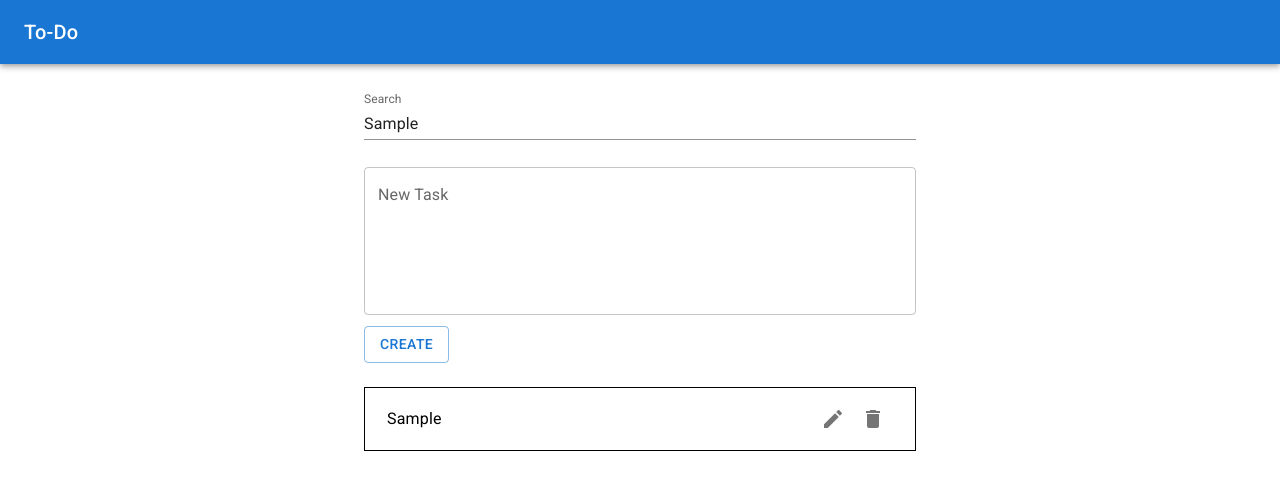
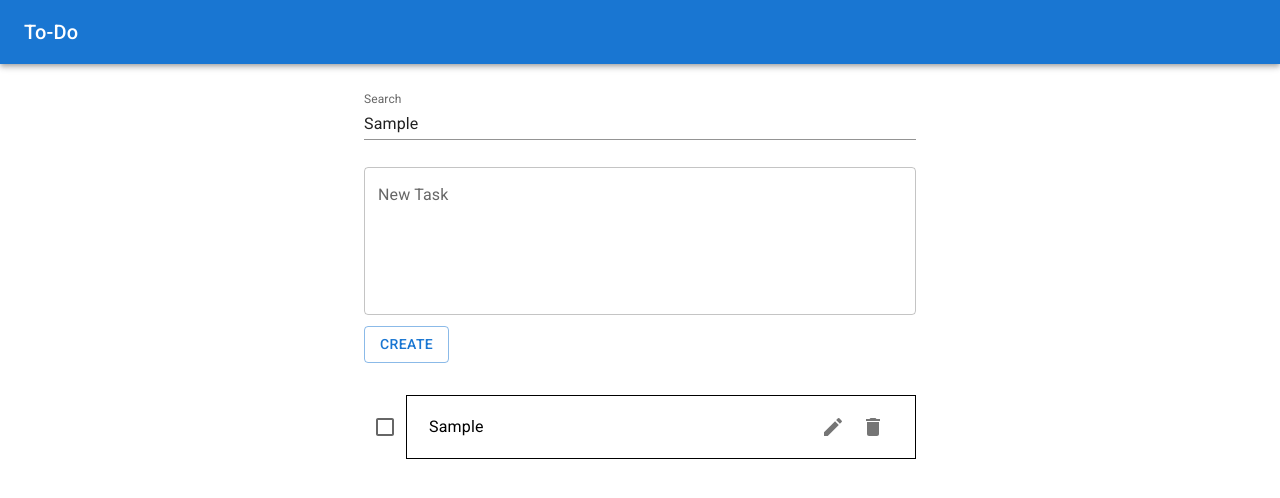
Before and after one commit to SoftBoy4k/To-Do, a React (Vite) app: page / in a window 1280 px wide. Both pictures are taken after typing "Sample", "Sample" into the empty fields and a click on the button "CREATE". Shown: the top 498 px of the page. Built offline with nearby package versions, Linux system fonts and the light colour scheme.

Commit message:
adding the ability to complete tasks

```diff
--- a/index.html
+++ b/index.html
@@ -5,7 +5,7 @@
     <link rel="icon" type="image/svg+xml" href="/vite.svg" />
     <meta name="viewport" content="width=device-width, initial-scale=1.0" />
     <link rel="stylesheet" href="https://fonts.googleapis.com/css?family=Roboto:300,400,500,700&display=swap"/>
-    <title>Vite + React + TS</title>
+    <title>To-Do</title>
   </head>
   <body>
     <div id="root"></div>
--- a/src/App.tsx
+++ b/src/App.tsx
@@ -20,43 +20,78 @@ function App() {
   const [tasks, setTasks] = useState(Array<Tasks>);
   const [isTaskChange, setIsTaskChange] = useState(false);
   const [idChangeableTask, setIdChangeableTask] = useState(NaN);
+  const [doneTasks, setDoneTasks] = useState(Array<Tasks>);
+
+
+  const getNewTasks = (arr: Array<Tasks>, id: number): Array<Tasks> => {
+    return arr.filter( el => el.id !== id )                                     // return array without task by given id
+  }
+
+  const getChoiceTasks = (arr: Array<Tasks>, id: number): Array<Tasks> => {
+    return arr.filter( el => el.id === id )
+  }
 
   const creatingTask = (): void => {
     if (taskValue.trim() === "") return;
-    setTasks([...tasks,
+    setTasks([
+      ...tasks,
       {
         id: idCreater++,
         text: taskValue.trim()
-      }]);
-      setTaskValue("");
+      }
+    ]);
+    setTaskValue("");
   }
 
-  const removingTask = (id: number): void => {
-    const newTasks: Array<Tasks> = tasks.filter( el => el.id !== id );
-    setTasks([...newTasks])
+  const removingTask = (id: number, isDoneTask: boolean): void => {
+    if (!isDoneTask) {
+      const newTasks: Array<Tasks> = getNewTasks(tasks, id);
+      setTasks([...newTasks]);
+    } else {
+      const newDoneTasks: Array<Tasks> = getNewTasks(doneTasks, id);
+      setDoneTasks([...newDoneTasks]);
+    }
+
   }
 
   const editTask = (id: number): void => {
-    const choiceTask: Array<Tasks> = tasks.filter( el => el.id === id );
+    const choiceTask: Array<Tasks> = getChoiceTasks(tasks, id);
     setTaskValue(choiceTask[0].text);
     setIsTaskChange(true);
-    setIdChangeableTask(id)
+    setIdChangeableTask(id);
   }
 
   const taskChange = (id: number): void => {
-    const tasksWithEditTask: Array<Tasks> = tasks.map( el => el.id === id ? {id: el.id, text: taskValue} : el);
+    const tasksWithEditTask: Array<Tasks> = tasks.map( el => el.id === id ? { id: el.id, text: taskValue } : el);
     setTasks(tasksWithEditTask);
     setTaskValue("");
     setIsTaskChange(false);
   }
 
-  const getSearchTasks = () => {
-    const value = searchValue.trim().toLowerCase()
+  const getSearchTasks = (): Array<Tasks[]> => {
+    const value = searchValue.trim().toLowerCase();
 		if (value.length > 0) {
-			return tasks.filter(el => el.text.toLowerCase().includes(value))
+      const filteredTasks: Array<Tasks> = tasks.filter(el => el.text.toLowerCase().includes(value));
+      const filteredDoneTasks: Array<Tasks> = doneTasks.filter(el => el.text.toLowerCase().includes(value));
+			return [filteredTasks, filteredDoneTasks];
 		} else {
-			return tasks
+			return [tasks, doneTasks];
 		}
+  }
+
+  const checkboxHandler = (checked: boolean, id: number): void => {
+    if (checked) {
+      const choiceTask: Array<Tasks> = getChoiceTasks(tasks, id);
+      removingTask(id, false);
+      setDoneTasks([...doneTasks, ...choiceTask]);
+    } else {
+      const newDoneTasks: Array<Tasks> = getNewTasks(doneTasks, id);
+      const choiceTask: Array<Tasks> = getChoiceTasks(doneTasks, id);
+      setDoneTasks([...newDoneTasks]);
+      setTasks([...tasks, ...choiceTask])
+    }
+
+
   }
 
   return (
@@ -65,7 +100,7 @@ function App() {
       <Container maxWidth="sm">
         <SearchBar value={searchValue} setValue={setSearchValue}/>
         <CreateTask value={taskValue} setValue={setTaskValue} addTask={creatingTask} isTaskChange={isTaskChange} taskChange={taskChange} idChangeableTask={idChangeableTask}/>
-        <TaskList tasks={getSearchTasks()} removingTask={removingTask} editTask={editTask}/>
+        <TaskList allTasks={getSearchTasks()} removingTask={removingTask} editTask={editTask} checkboxHandler={checkboxHandler}/>
       </Container>
     </>
   )
--- a/src/components/CreateTask.tsx
+++ b/src/components/CreateTask.tsx
@@ -9,25 +9,25 @@ interface CreateTaskProps {
     idChangeableTask: number
 }
 
-const CreateTask = ({value, setValue, addTask, isTaskChange, taskChange, idChangeableTask}: CreateTaskProps) => {
+const CreateTask = ({ value, setValue, addTask, isTaskChange, taskChange, idChangeableTask }: CreateTaskProps) => {
   return (
     <>
         <TextField
-            label="New Task"
+            label={ !isTaskChange ? "New Task" : "Edit Task" }
             variant="outlined"
             multiline
             rows={5}
             fullWidth
-            value={value}
+            value={ value }
             onChange={ e => setValue(e.target.value) }
-            sx={{marginTop: "5%"}}
+            sx={{ marginTop: "5%" }}
         />
         <Button
             variant="outlined"
-            sx={{marginTop: "2%"}}
-            onClick={(e) => !isTaskChange ? addTask() : taskChange(idChangeableTask)}
+            sx={{ marginTop: "2%" }}
+            onClick={ () => !isTaskChange ? addTask() : taskChange(idChangeableTask) }
         >
-            {!isTaskChange ? "Create" : "Edit"}
+            { !isTaskChange ? "Create" : "Edit" }
         </Button>
     </>
   )
--- a/src/components/Task.tsx
+++ b/src/components/Task.tsx
@@ -1,38 +1,49 @@
-import { IconButton, ListItem, ListItemText } from "@mui/material"
+import { Checkbox, IconButton, ListItem, ListItemText, Box } from "@mui/material"
 import EditIcon from '@mui/icons-material/Edit';
 import DeleteIcon from '@mui/icons-material/Delete';
 
 interface TaskProps {
     content: string,
     id: number,
-    removingTask: (id: number) => void,
+    removingTask: (id: number, isDoneTask: boolean) => void,
     editTask: (id: number) => void,
+    checkboxHandler: (checked: boolean, id: number) => void,
+    isDoneTask: boolean
 }
 
-const Task = ({content, id, removingTask, editTask}: TaskProps) => {
+const Task = ({ content, id, removingTask, editTask, checkboxHandler, isDoneTask }: TaskProps) => {
   return (
     <ListItem
         disableGutters
-        sx={{border: "0.3px solid black", marginTop: "3%", padding: "2% 4%",}}
-        id={id.toString()}
+        sx={ !isDoneTask ? { marginTop: "3%" } : { marginTop: "3%", color: "GrayText" } }
+        id={ id.toString() }
     >
-        <ListItemText primary={content}/>
+        <Checkbox
+            checked={ isDoneTask }
+            onChange={ (e) => checkboxHandler(e.target.checked, id) }
+        />
 
-        <IconButton onClick={(e) => {
-            const currentId: number = Number(e.currentTarget.parentElement?.id);
+        <Box sx={{ border: "0.3px solid black", padding: "2% 4%", display: "flex", alignItems: "center", width: "100%" }}>
+            <ListItemText primary={ content }/>
+
+            { !isDoneTask ?
+                <IconButton onClick={ (e) => {
+                    const currentId: number = Number(e.currentTarget.parentElement?.parentElement?.id);
                     editTask(currentId);
                 }}>
                     <EditIcon/>
                 </IconButton>
+            : undefined
+            }
 
-        <IconButton onClick={(e) => {
-            const currentId: number = Number(e.currentTarget.parentElement?.id);
-            removingTask(currentId);
+            <IconButton onClick={ (e) => {
+                const currentId: number = Number(e.currentTarget.parentElement?.parentElement?.id);
+                removingTask(currentId, isDoneTask);
             }}>
                 <DeleteIcon/>
             </IconButton>
+        </Box>
     </ListItem>
-
   )
 }
 
--- a/src/components/TaskList.tsx
+++ b/src/components/TaskList.tsx
@@ -3,16 +3,17 @@ import Task from "./Task"
 import { Tasks } from "../App"
 
 interface TaskListProps {
-    tasks: Array<Tasks>,
-    removingTask: (id: number) => void,
+    allTasks: Array<Tasks[]>,
+    removingTask: (id: number, isDoneTask: boolean) => void,
     editTask: (id: number) => void,
+    checkboxHandler: (checked: boolean, id: number) => void,
 }
 
 
-const TaskList = ({tasks, removingTask, editTask}: TaskListProps) => {
+const TaskList = ({ allTasks, removingTask, editTask, checkboxHandler }: TaskListProps) => {
   return (
     <List>
-        {tasks.map((content) => <Task key={content.id} id={content.id} content={content.text} removingTask={removingTask} editTask={editTask}/>)}
+        { allTasks.map((tasks, i) => tasks.map(content => <Task key={content.id} id={content.id} content={content.text} removingTask={removingTask} editTask={editTask} checkboxHandler={checkboxHandler} isDoneTask={i === 0 ? false : true}/> )) }
     </List>
   )
 }
```
Also changed, not shown: src/components/SearchBar.tsx (+4 -4 lines). Lines whose indentation alone changed are shown as unchanged.
